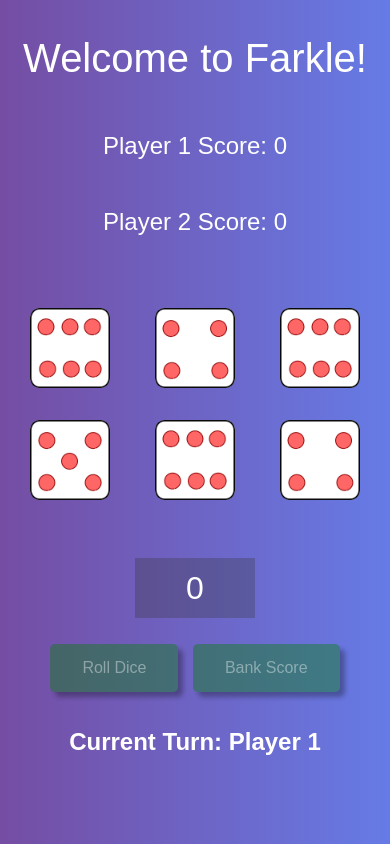
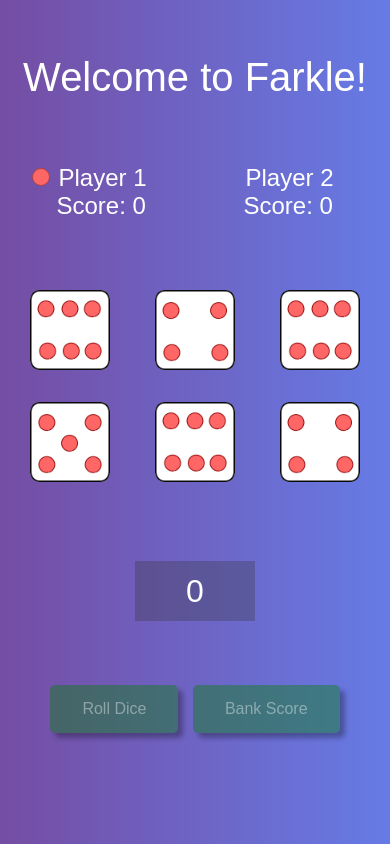
Before and after one commit to TKravel/farkle-dice-game-finished, a plain HTML site: page index.html in a window 390 px wide. Both pictures are taken after a click on the button "Start Game!". Drawn offline with Linux system fonts and the light colour scheme.

Commit message:
mobile css tweaks, player indicator added

```diff
--- a/farkle.css
+++ b/farkle.css
@@ -14,8 +14,14 @@ body{
 	justify-content: center;
 	align-items: center;
 }
+@media screen and (max-width: 500px){
+	.game-container {
+		justify-content: space-around;
+		min-height: 90vh;
+	}
+}
 .row{
-	margin:auto;
+	margin: 0 auto;
 	width: 800px;
 	max-width: 100%;
 }
@@ -43,17 +49,31 @@ body{
 	font-size: 1.5rem;
 	justify-content: space-around;
 }
+.player-indicator {
+	background-color: #f66;
+	border: 1px solid rgb(173, 67, 67);
+	border-radius: 50%;
+	display: inline-block;
+	height: 1rem;
+	width: 1rem;
+	margin-left: -1.5rem;
+	margin-right: .5rem;
+	opacity: 0;
+	transition: all 250ms;
+}
+.active-player{
+	opacity: 1;
+}
 @media screen and (max-width: 500px){
 	.score-board-container {
-		flex-direction: column;
-		text-align: center;
+		justify-content: space-around;
 	}
 }
 .dice{
 	display: flex;
 	flex-wrap: wrap;
 	justify-content: space-around;
-	margin: 2rem auto;
+	margin: 1rem auto;
 	max-width: 520px;
 }
 .shake-dice {
--- a/farkle.js
+++ b/farkle.js
@@ -20,9 +20,6 @@ const gameData = {
 };
 
 // dom element variables
-const currentPlayerDisplay = document.getElementById(
-	'current-player-container'
-);
 const dice = document.getElementsByTagName('img');
 const turnScore = document.getElementById('turn-score');
 const startButton = document.getElementById('start-button');
@@ -84,7 +81,9 @@ const resetTurnScore = () => {
 const startGame = () => {
 	startButton.classList.toggle('hidden');
 	gameControls.classList.toggle('hidden');
-	currentPlayerDisplay.classList.toggle('hidden');
+	document
+		.getElementsByClassName('player-indicator')[0]
+		.classList.add('active-player');
 	resetDice();
 	resetTurnScore();
 };
@@ -102,12 +101,16 @@ const rollDice = () => {
 		updateDiceImg();
 	}, 500);
 
-	// check unselected dice for farkle
-	if (
-		isFarkle(sortDice(document.querySelectorAll('img:not(.transparent)')))
-	) {
-		handleFarkle();
-	}
+	// check unselected dice for farkle after animation stops
+	setTimeout(() => {
+		if (
+			isFarkle(
+				sortDice(document.querySelectorAll('img:not(.transparent)'))
+			)
+		) {
+			handleFarkle();
+		}
+	}, 1000);
 };
 
 /*Updating images of dice given values of rollDice*/
@@ -230,13 +233,16 @@ const displayCurrentRollTotal = (total) => {
 };
 
 const changePlayer = () => {
-	const currentPlayer = document.getElementById('current-player-name');
+	const [player1, player2] =
+		document.getElementsByClassName('player-indicator');
 	if (gameData.currentTurn === 'Player1') {
 		gameData.currentTurn = 'Player2';
-		currentPlayer.innerText = 'Player 2';
+		player1.classList.remove('active-player');
+		player2.classList.add('active-player');
 	} else {
 		gameData.currentTurn = 'Player1';
-		currentPlayer.innerText = 'Player 1';
+		player1.classList.add('active-player');
+		player2.classList.remove('active-player');
 	}
 };
 
--- a/index.html
+++ b/index.html
@@ -11,12 +11,14 @@
 		<main class="game-container">
 			<header class="row header">Welcome to Farkle!</header>
 			<div class="row score-board-container">
-				<p class="score-board">
-					Player 1 Score: <span id="player1-score">0</span>
-				</p>
-				<p class="score-board">
-					Player 2 Score: <span id="player2-score">0</span>
-				</p>
+				<div class="player-info">
+					<div><span class="player-indicator"></span>Player 1</div>
+					<div>Score: <span id="player1-score">0</span></div>
+				</div>
+				<div class="player-info">
+					<div><span class="player-indicator"></span>Player 2</div>
+					<div>Score: <span id="player2-score">0</span></div>
+				</div>
 			</div>
 			<div class="row">
 				<!-- Dice images -->
@@ -86,11 +88,6 @@
 					Bank Score
 				</button>
 			</div>
-			<div id="current-player-container" class="row hidden">
-				<h2 class="current-player">
-					Current Turn: <span id="current-player-name">Player 1</span>
-				</h2>
-			</div>
 			<script
 				type="text/javascript"
 				src="farkle.js"
```
